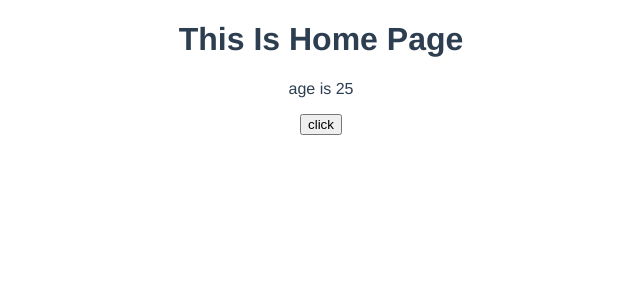
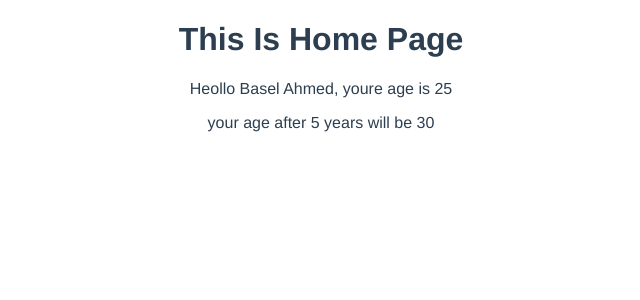
Before and after one commit to basel-th/Compstion_Api, a Vue app: page / in a window 1280 px wide. Shown: the top 300 px of the page, without its empty margins (319-959 px from the left). Built offline with nearby package versions, Linux system fonts and the light colour scheme.

Commit message:
Lession 4 computed

```diff
--- a/src/views/HomeView.vue
+++ b/src/views/HomeView.vue
@@ -5,13 +5,15 @@
     <!-- <p>bleain is {{ active }}</p> -->
     <!-- <p>object {{ object }}</p> -->
     <!-- <p>array is {{ array }}</p> -->
-    <p>age is {{ age }}</p>
-    <button @click="increAge">click</button>
+    <!-- <p>age is {{ age }}</p> -->
+    <!-- <button @click="increAge">click</button> -->
+    <p>{{ UserWelcome }}</p>
+    <p>{{ ageAfter5Years }}</p>
   </div>
 </template>
 
 <script setup>
-import { ref } from "vue";
+import { computed, ref } from "vue";
 // const name = ref("basel");
 // const LastName = ref("alqureapy");
 // const active = ref(true);
@@ -21,8 +23,17 @@ import { ref } from "vue";
 //   active: true,
 // });
 // const array = ref(["basel", "alqureapy", 25, true]);
+// function increAge() {
+//   age.value++;
+// }
+const name = ref("Basel Ahmed");
 const age = ref(25);
-function increAge() {
-  age.value++;
-}
+
+const UserWelcome = computed(
+  () => `Heollo ${name.value}, youre age is ${age.value}`
+);
+
+const ageAfter5Years = computed(() => {
+  return `your age after 5 years will be ${age.value + 5}`;
+});
 </script>
```
